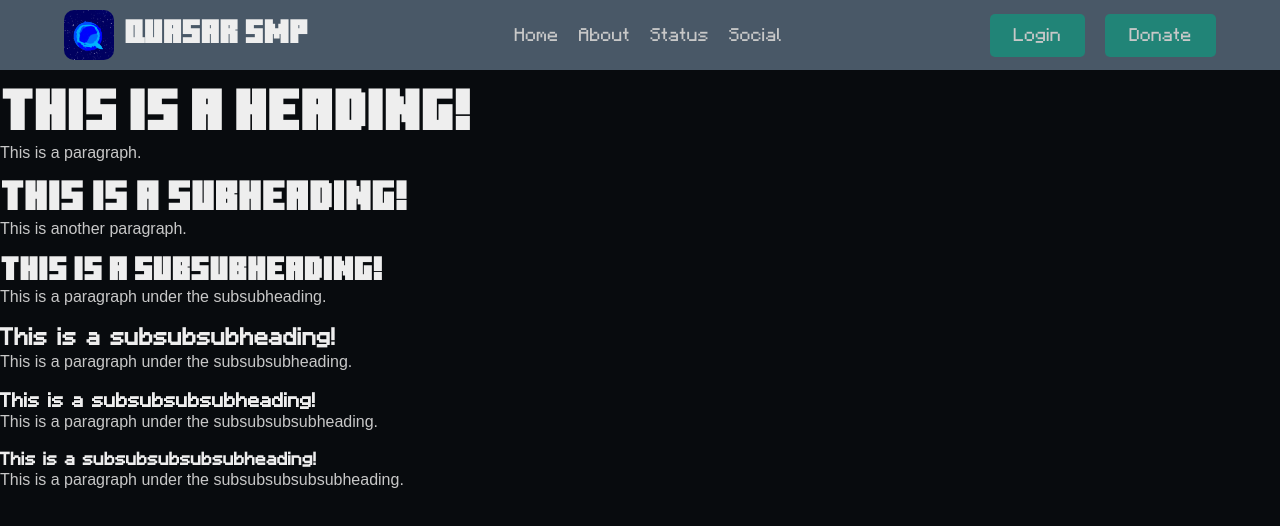
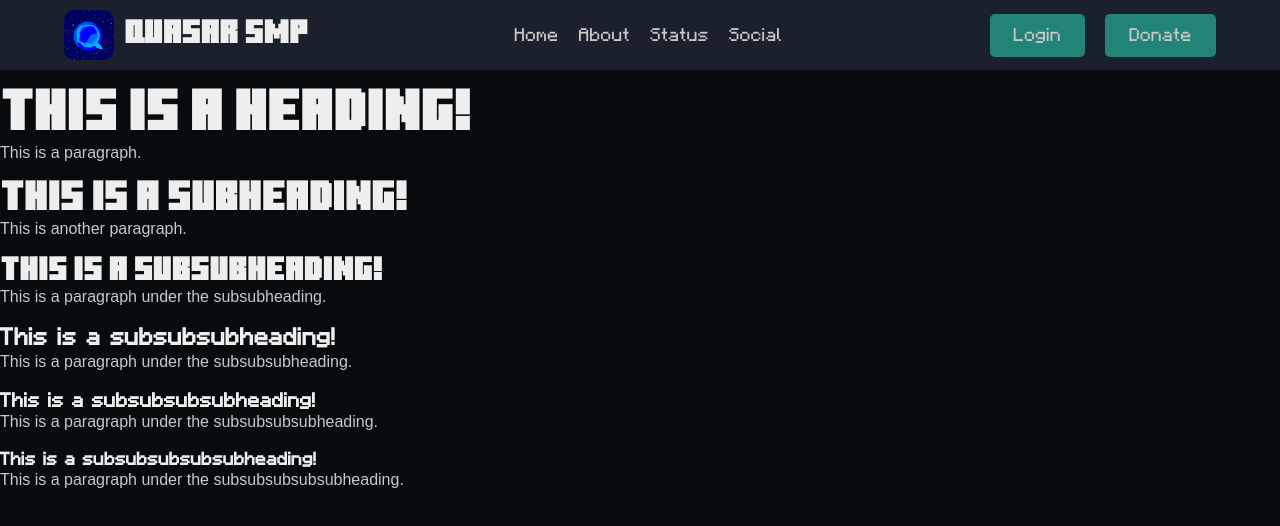
Before and after one commit to aCrazyQuasar/QSMP-Site, a website: page public/index.html in a window 1280 px wide. Drawn offline with Linux system fonts and the light colour scheme; a web font is replaced by a local one.

Commit message:
update colors & navbar

```diff
--- a/public/css/base/variables.css
+++ b/public/css/base/variables.css
@@ -3,9 +3,9 @@
     --base-light: #11171D;
     --base-lighter: #202A33;
 
-    --surface-color: #495867;
-    --surface-light: #5E6C7A;
-    --surface-lighter: #75828E;
+    --surface-color: #1A202C;
+    --surface-light: #2D3748;
+    --surface-lighter: #3E4A59;
 
     --text-color: #EEEEEE;
     --text-darker: #C8C8C8;
--- a/public/index.html
+++ b/public/index.html
@@ -38,7 +38,7 @@
             </ul>
             <ul class="nav-btns">
                 <li><a class="nav-btn" href="/login/">Login</a></li>
-                <li><a class="nav-btn" href="#" target="_blank">Donate</a></li>
+                <li><a class="nav-btn" href="https://bisecthosting.com/donate/586a81b4" target="_blank">Donate</a></li>
             </ul>
         </div>
     </nav>
```
